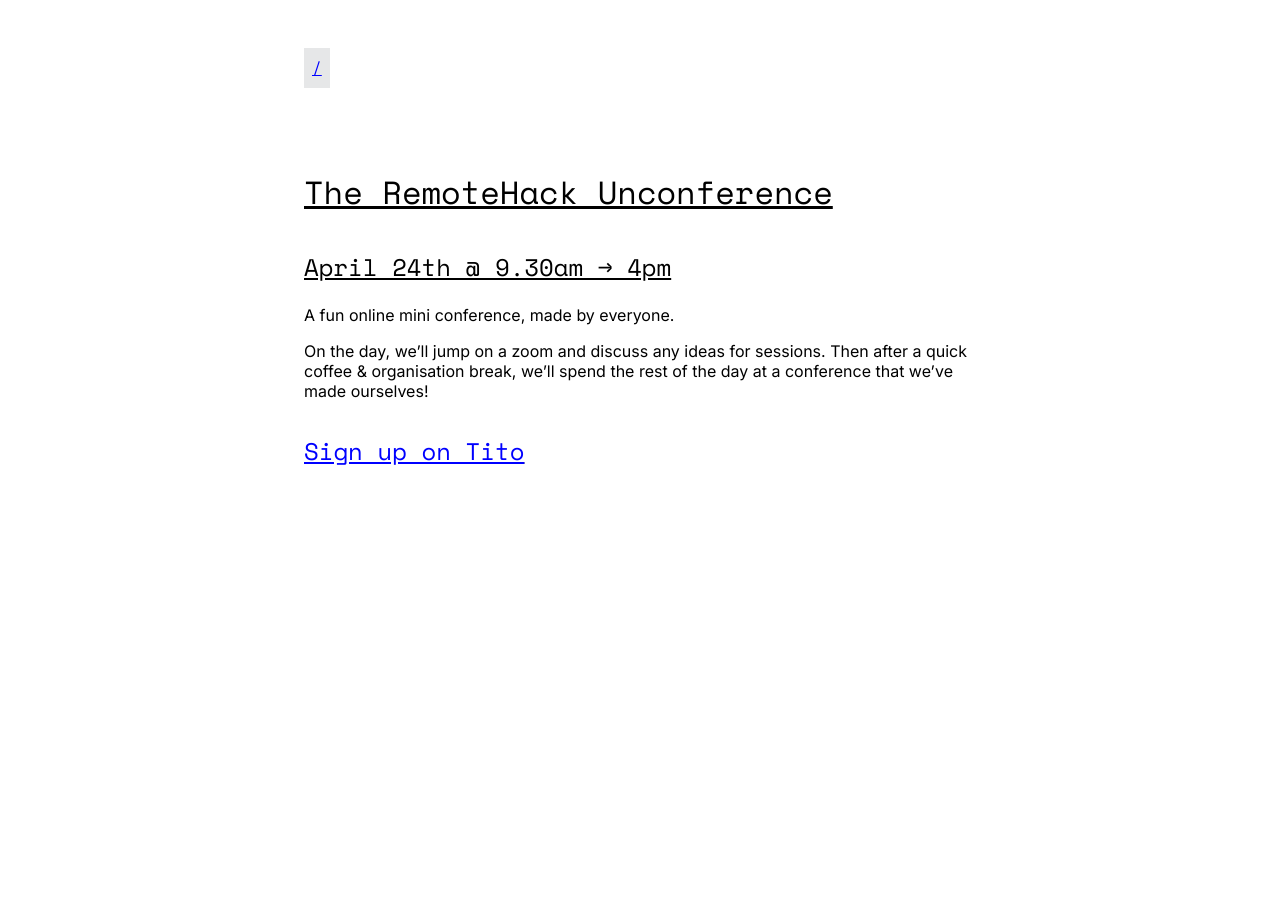
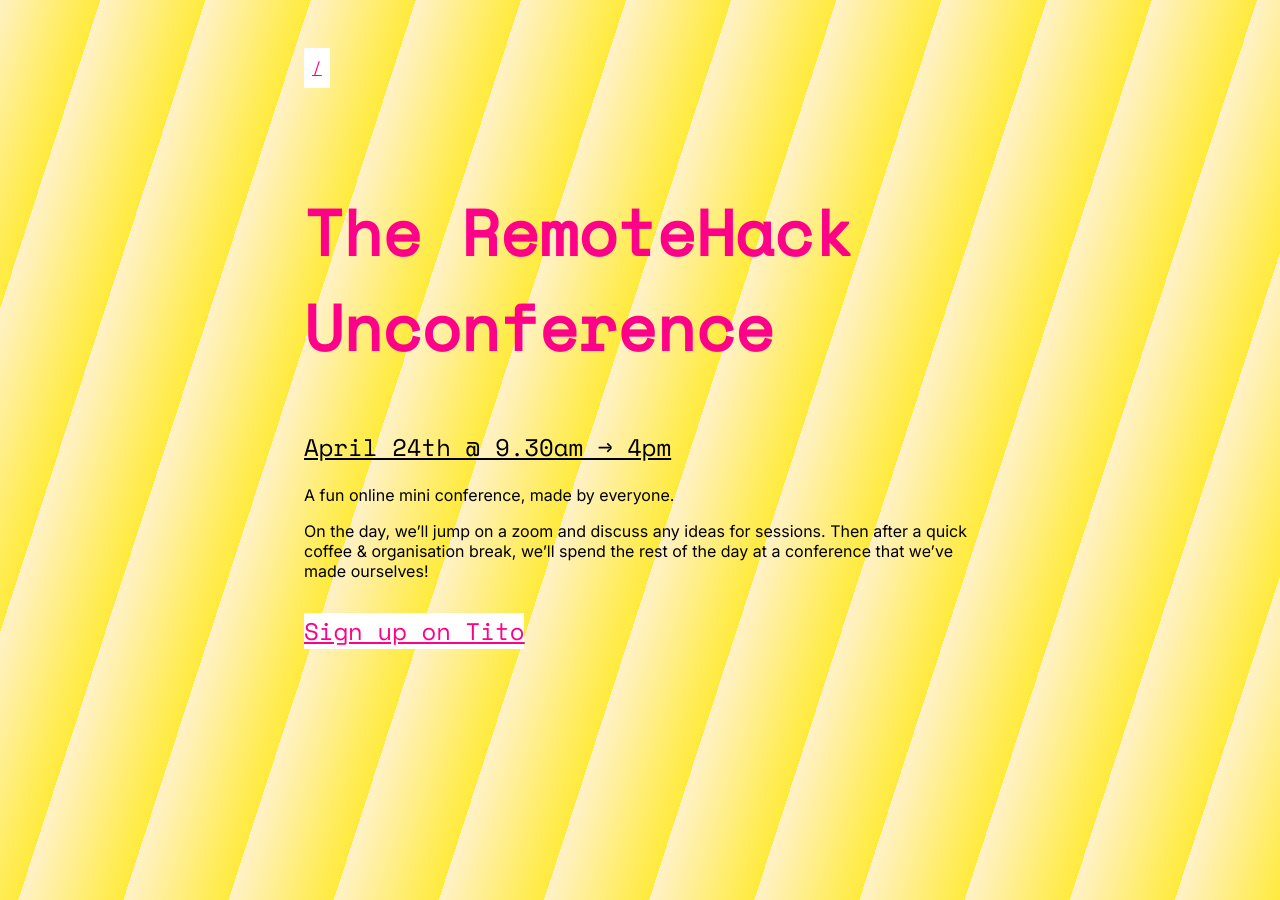
Before and after one commit to remotehack/remotehack.github.io, a Jekyll site: the page built from unconf.md, in a window 1280 px wide. Built offline with Jekyll 4.4.1, drawn with Linux system fonts in a browser that asks for light colours; our own code applies the rules of GitHub Pages for plain Markdown files.

Commit message:
💅 Stylez

```diff
--- a/assets/style.css
+++ b/assets/style.css
@@ -285,3 +285,18 @@ a {
     display: none;
   }
 }
+
+.unconf {
+  background-image: repeating-linear-gradient(288deg, #ffeb3b, #ffc10738 100px);
+  background-attachment: fixed;
+}
+.unconf h1{
+  color: #f08;
+  font-size: 4em;
+  font-weight: 800;
+  text-decoration: none;
+}
+.unconf a {
+  color: #f08;
+  background: #fff;
+}
```
